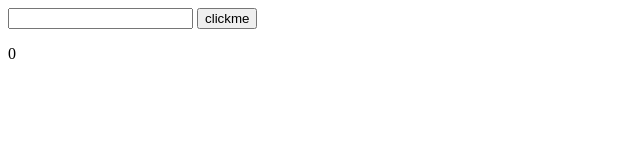
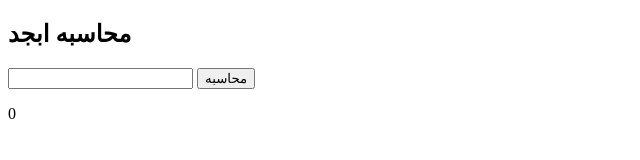
Before and after one commit to matinsaravanifr/test, a plain HTML site: page index.html in a window 1280 px wide. Shown: the whole page, without its empty margins (0-640 px from the left). Drawn offline with Linux system fonts and the light colour scheme.

Commit message:
Update index.html

```diff
--- a/index.html
+++ b/index.html
@@ -7,9 +7,12 @@
     <link rel="stylesheet" href="style.css">
 </head>
 <body>
-<input type="text" class="val">
-<button class="btn">clickme</button>
-<p class="text">0</p>
+    <div class="cont">
+        <h2>محاسبه ابجد</h2>
+        <input type="text" class="val">
+        <button class="btn">محاسبه</button>
+        <p class="text">0</p>
+    </div>
 </body>
 <script src="./app.js"></script>
 </html>
```
